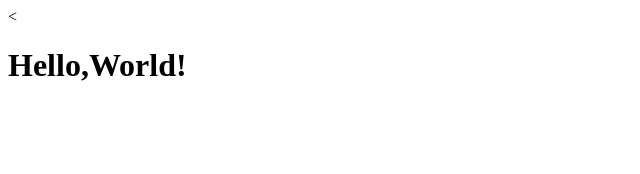
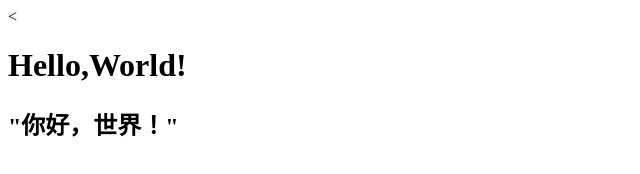
Before and after one commit to Lin-dx/linstar, a plain HTML site: page index.html in a window 1280 px wide. Shown: the whole page, without its empty margins (0-640 px from the left). Drawn offline with Linux system fonts and the light colour scheme.

Commit message:
add 你好！

```diff
--- a/index.html
+++ b/index.html
@@ -7,5 +7,6 @@
 </head>
 <body>
     <H1>Hello,World!</H1>
+	<h2>"你好，世界！"</h2>
 </body>
 </html>
```
